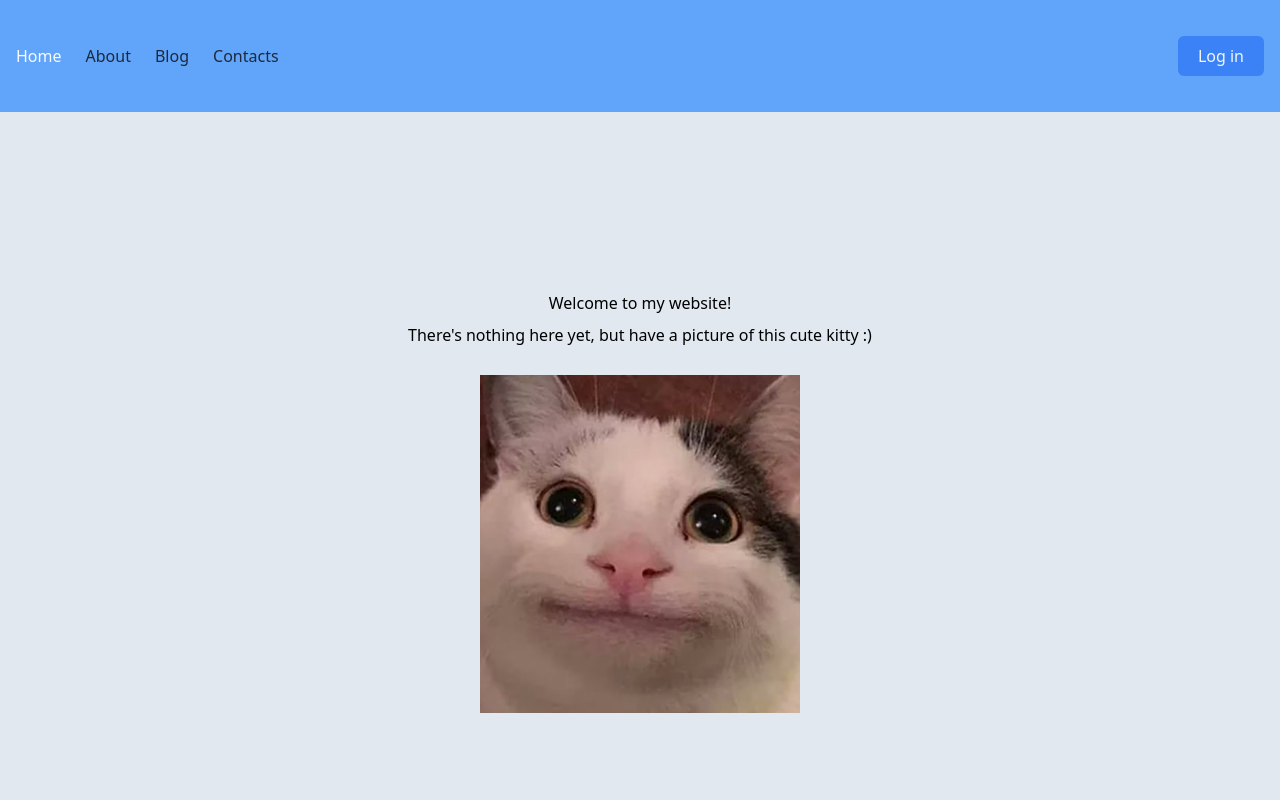
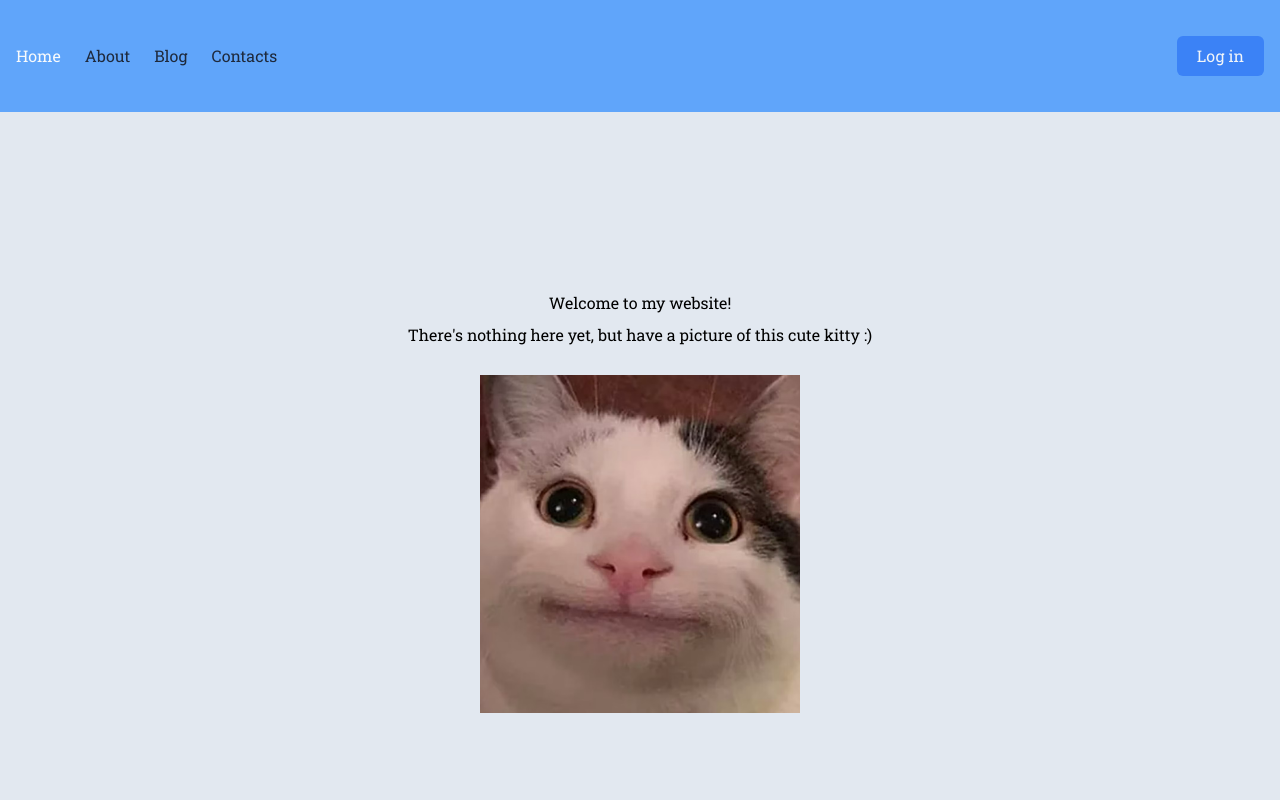
Before and after one commit to rkukutis/ps-front, a React (Vite) app in the folder playground/: page /home in a window 1280 px wide. Shown: the top 800 px of the page. Built offline with nearby package versions, Linux system fonts and the light colour scheme.

Commit message:
Added font

```diff
--- a/playground/index.html
+++ b/playground/index.html
@@ -3,8 +3,11 @@
   <head>
     <meta charset="UTF-8" />
     <meta name="viewport" content="width=device-width, initial-scale=1.0" />
+    <link rel="preconnect" href="https://fonts.googleapis.com">
+    <link rel="preconnect" href="https://fonts.gstatic.com" crossorigin>
+    <link href="https://fonts.googleapis.com/css2?family=Lato&family=Roboto+Mono:wght@300;500;600;700&family=Roboto+Slab:wght@400;700&family=Roboto:wght@400;700&display=swap" rel="stylesheet">
     <title>TS React Playground</title>
-  </head>
+
   <body>
     <div id="root"></div>
     <script type="module" src="/src/main.tsx"></script>
--- /dev/null
+++ b/playground/src/App.css
@@ -0,0 +1,7 @@
+/* font-family: 'Lato', sans-serif;
+font-family: 'Roboto', sans-serif;
+font-family: 'Roboto Mono', monospace;
+font-family: 'Roboto Slab', serif; */
+* {
+  font-family: "Roboto Slab", serif;
+}
--- a/playground/src/App.tsx
+++ b/playground/src/App.tsx
@@ -1,3 +1,4 @@
+import "./App.css";
 import { BrowserRouter, Navigate, Route, Routes } from "react-router-dom";
 import { QueryClient, QueryClientProvider } from "@tanstack/react-query";
 import { ReactQueryDevtools } from "@tanstack/react-query-devtools";
```
